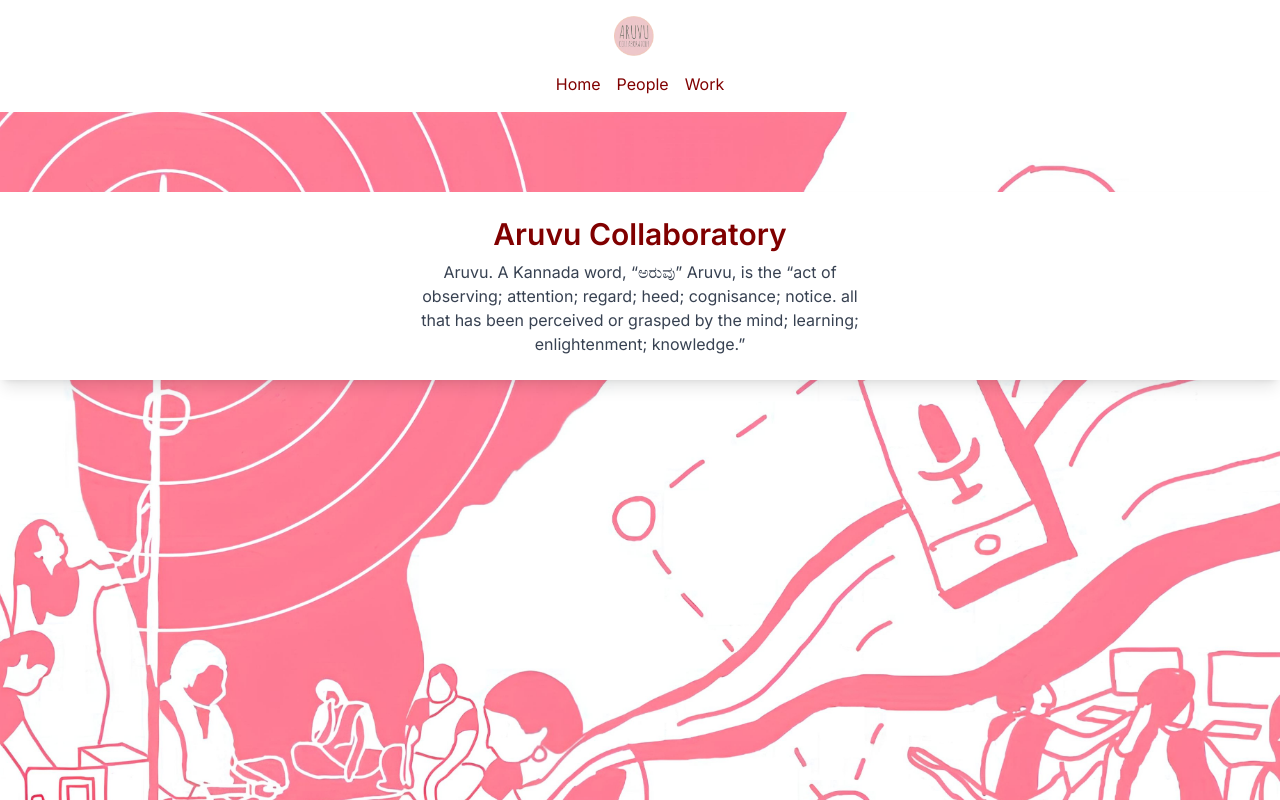
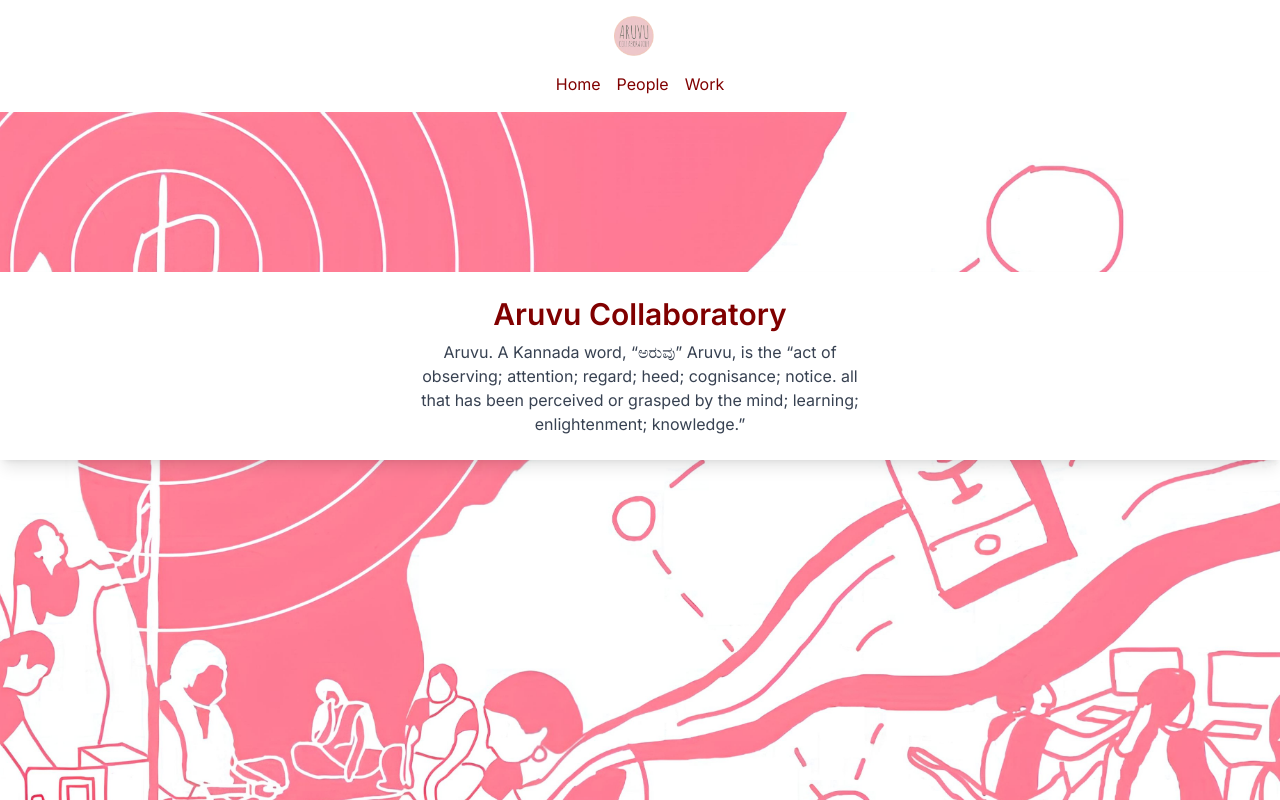
Before and after one commit to Aruvu-collab/website, a SvelteKit app: page / in a window 1280 px wide. Shown: the top 800 px of the page. Built offline with nearby package versions, Linux system fonts and the light colour scheme.

Commit message:
cover image homepage

```diff
--- a/src/routes/+page.svelte
+++ b/src/routes/+page.svelte
@@ -13,7 +13,7 @@
 <!-- Full-screen hero section -->
 <section class="relative w-full h-screen bg-cover bg-no-repeat bg-center" style="background-image: url('/img/coverfull.jpg');">
   <!-- Full-Width White Box with Centered Text -->
-  <div class="absolute inset-x-0 flex items-center justify-center bg-white shadow-lg p-6 sm:mt-20">
+  <div class="absolute inset-x-0 flex items-center justify-center bg-white shadow-lg p-6 mt-40">
     <div class="text-center max-w-md">
       <h1 class="text-3xl font-semibold text-maroon mb-2">{title}</h1>
       <p class="text-gray-700">
```
